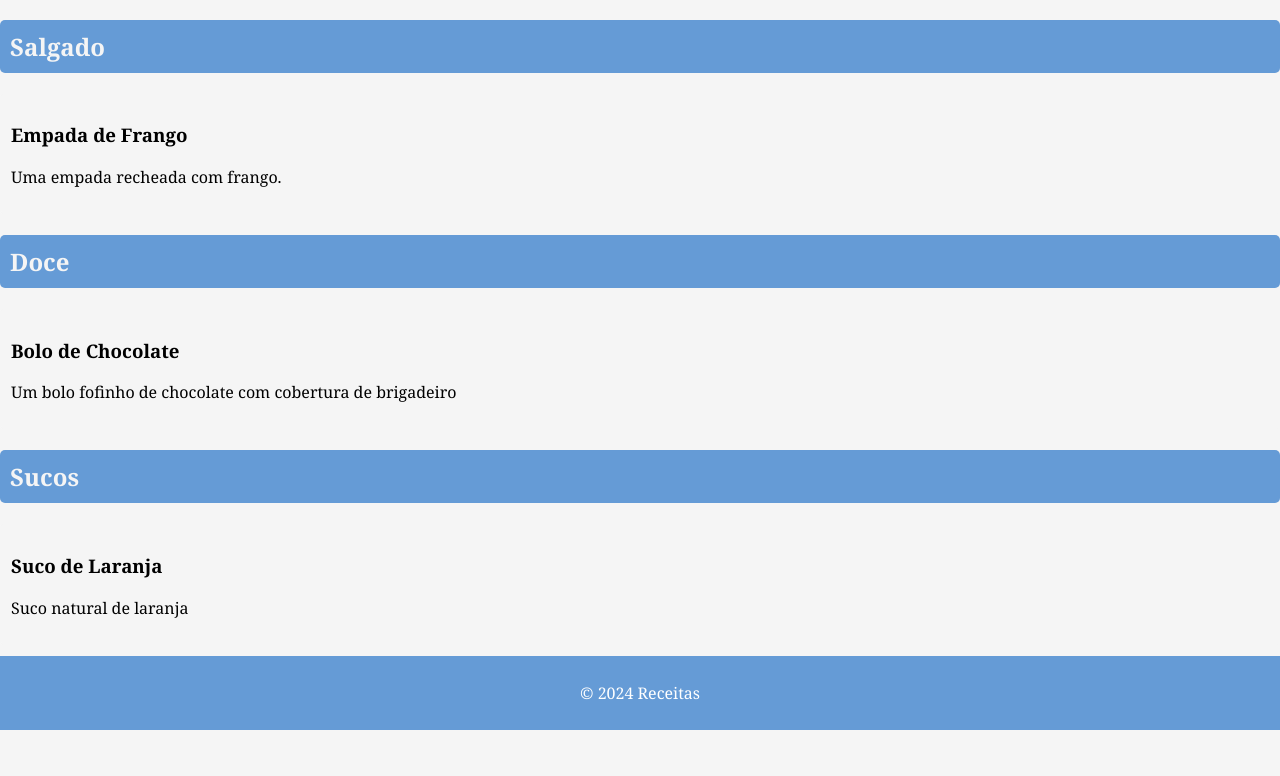
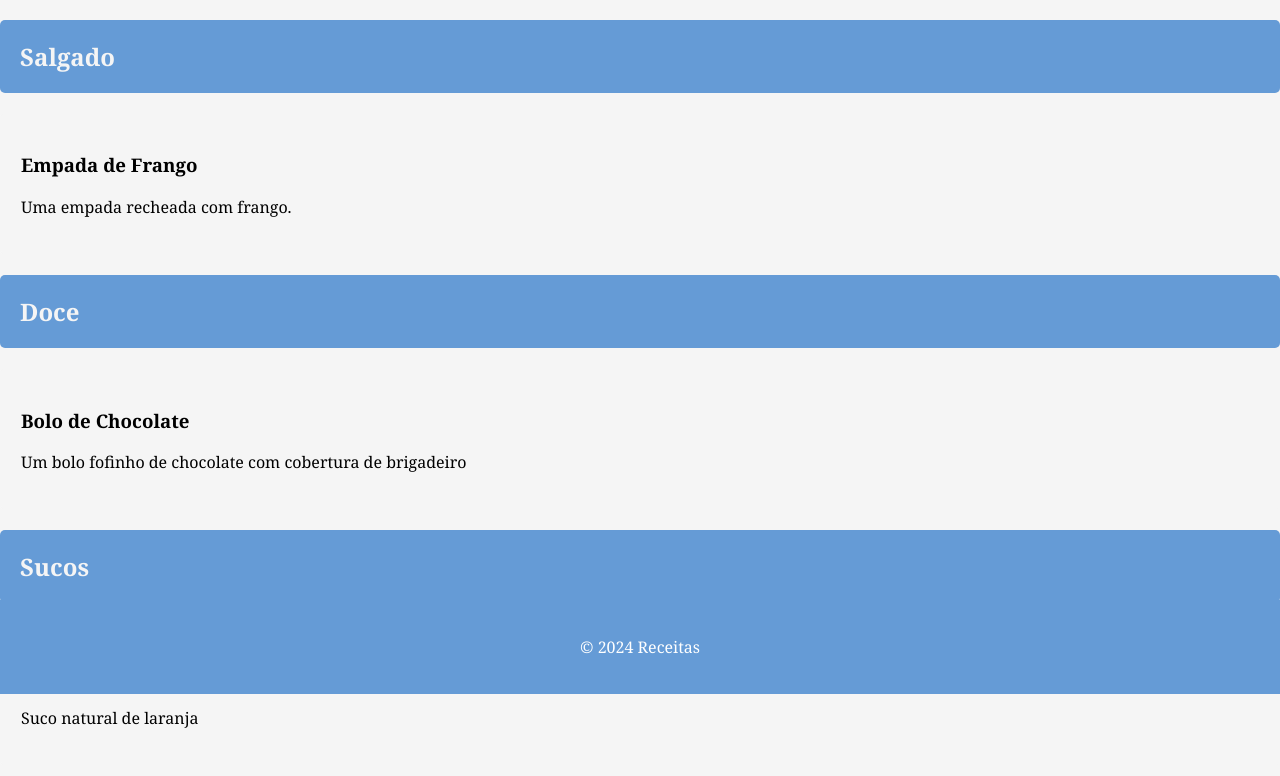
Before and after one commit to LauraReis180/FRONT-END, a PHP site: page / in a window 1280 px wide. Shown: the part 106-882 px from the top of the page. Before the commit the page ends 836 px from the top, so only its background shows below. Run offline with PHP 8.4, Linux system fonts and the light colour scheme.

Commit message:
receitas

```diff
--- a/Receitas/index.css
+++ b/Receitas/index.css
@@ -15,13 +15,23 @@
 .category h2{
     background-color: rgb(101, 155, 214);
     color: whitesmoke;
-    padding: 10px;
+    padding: 20px;
     border-radius: 5px;
  }
 .recipe {
     background-color: whitesmoke;
     margin: 10px 0;
-    padding: 10px;
+    padding: 20px;
     border: 1px solid whitesmoke;
     border-radius: 5px;
  }
+
+ footer {
+    background-color:  rgb(101, 155, 214);
+    color: #fff;
+    padding: 20px 0;
+    margin-top: 50px;
+    position: absolute;
+    bottom: 0;
+    width: 100%;
+}
--- a/bootstrap/script.js
+++ b/bootstrap/script.js
@@ -9,11 +9,11 @@
     }
 }
 
-lista_categorias.push(new Categoria('SUCOS','https://i.pinimg.com/236x/7a/c7/62/7ac76299b0add0b815b6160e792ffe95.jpg','Suco para todos os gostos, frescor em cada sabor!','Suco feito por @Blendy'))
+lista_categorias.push(new Categoria('SUCOS','images/drinks.','Suco para todos os gostos, frescor em cada sabor!','Suco feito por @Blendy'))
 
 lista_categorias.push(new Categoria('SMOOTHIES','https://domf5oio6qrcr.cloudfront.net/medialibrary/8931/Smoothie-post.jpg','Smoothies: todos os sabores,para todos os momentos!','feito por @Blendy'))
 
-lista_categorias.push(new Categoria('DRINKS ','https://revistasaboresdosul.com.br/wp-content/uploads/2022/08/majestic-gastronomia4.jpg','Sabor que refresca! Descubra nossos drinks deliciosos e inovadores, feitos para todos os gostos!','feito por @Blendy'))
+lista_categorias.push(new Categoria('DRINKS ','images/drink.png','Sabor que refresca! Descubra nossos drinks deliciosos e inovadores, feitos para todos os gostos!','feito por @Blendy'))
 
 lista_categorias.push(new Categoria('REFRIGERANTES NATURAIS','http://127.0.0.1:5500/images/MacBook%20Air%20-%201%20(9).png','Refresque-se com o melhor da natureza! Nossos refrigerantes naturais trazem o sabor fresco e saudável que você procura.','feito por @Blendy'))
 
--- a/htmlEcss/SITE CAFÉBLOG/index.html
+++ b/htmlEcss/SITE CAFÉBLOG/index.html
@@ -10,6 +10,7 @@
 
      <header>
         <nav>
+
             <ul>
                 <li><a href="#">Home</a></li>
                 <li><a href="#">Blog</a></li>
```
Also changed, not shown: htmlEcss/SITE CAFÉBLOG/index.css (+8 -5 lines), bootstrap/images/Refrigerante.jpg (renamed from bootstrap/images/MacBook Air - 1 (9).png), bootstrap/images/drink.png (added), bootstrap/images/drinks.jpg (deleted).
